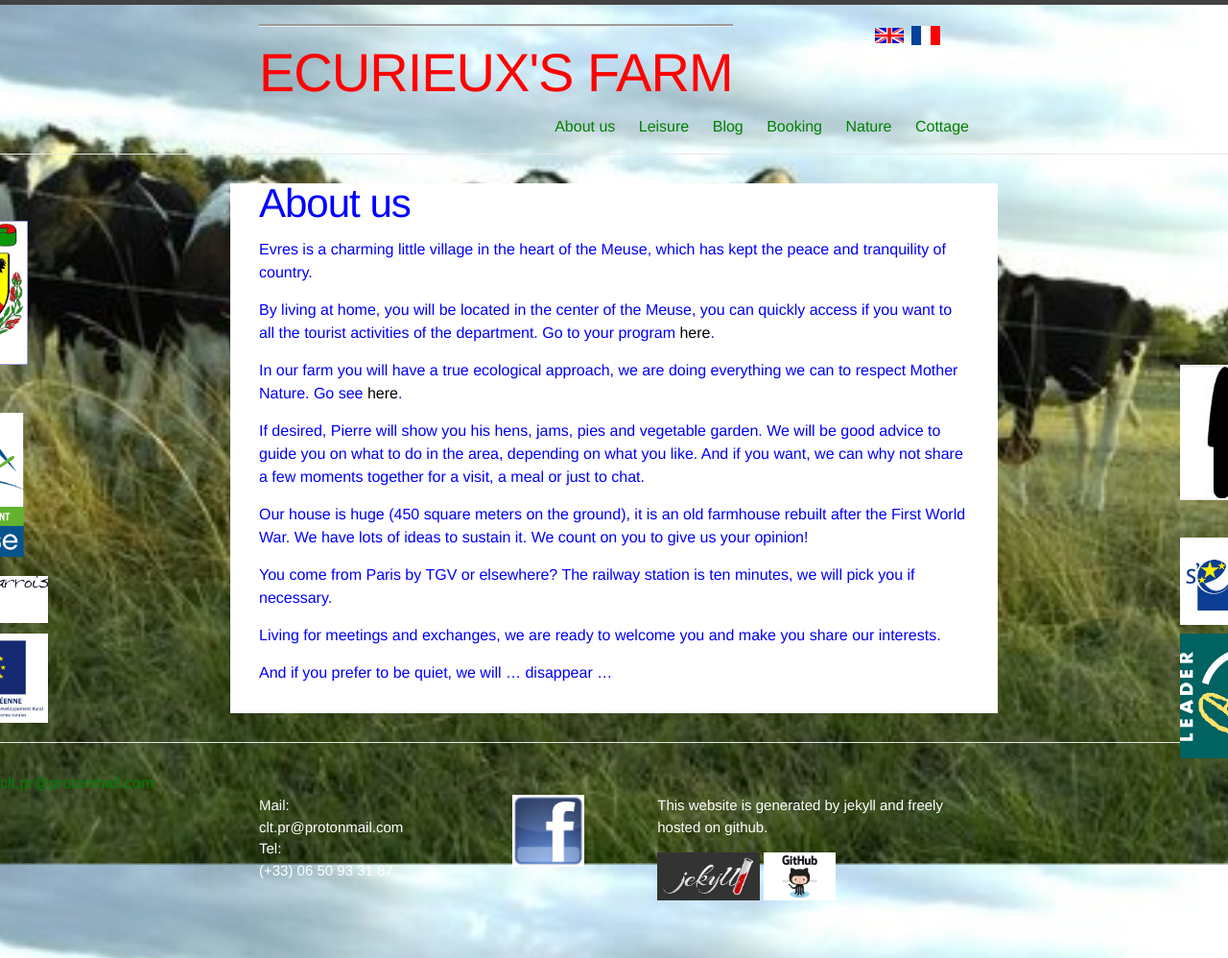
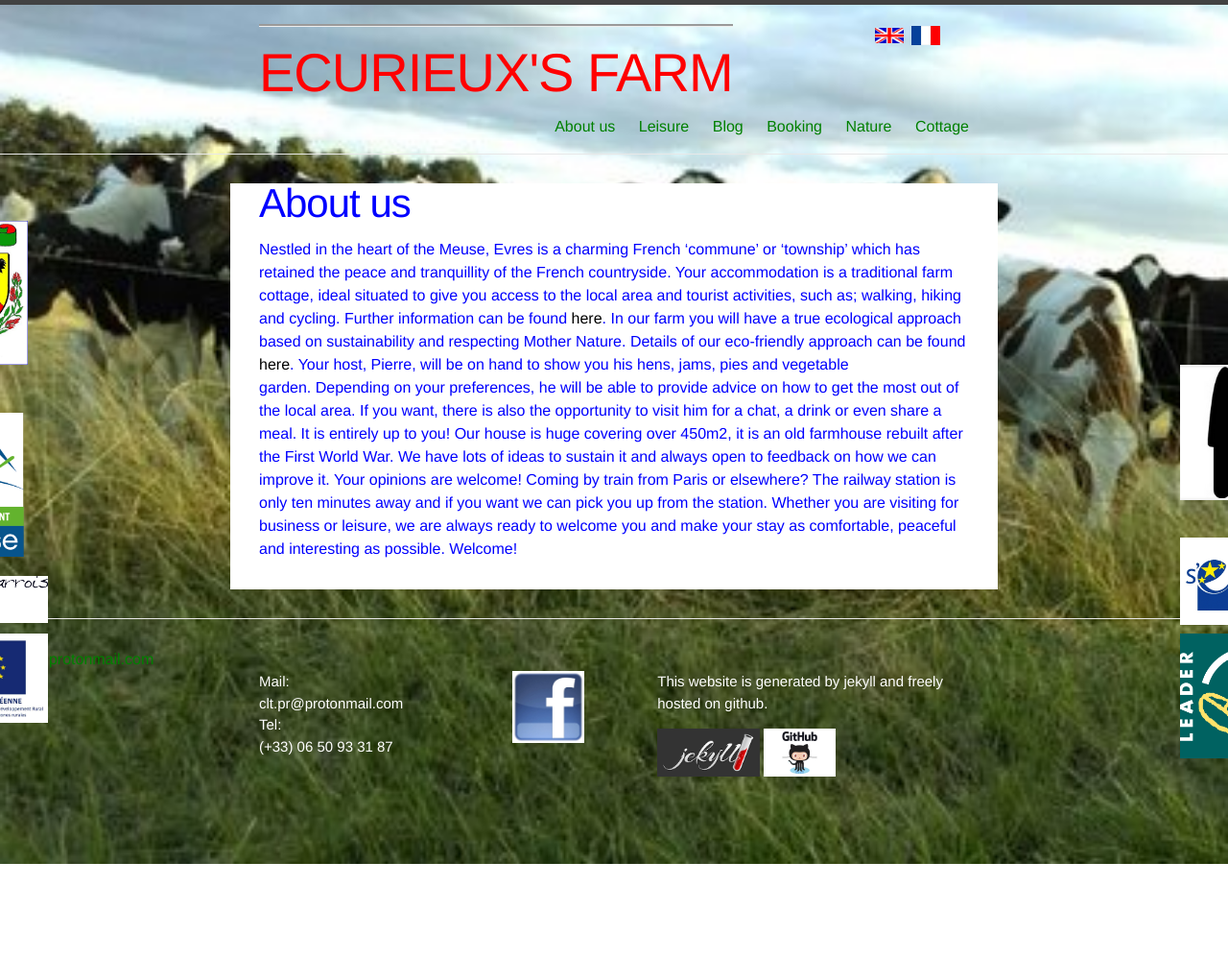
Before and after one commit to cltpr/cltpr.github.io, a Jekyll site: the page built from about_en.md, in a window 1280 px wide. Shown: the whole page at 96% size. Built offline with Jekyll 4.4.1, drawn with Linux system fonts in a browser that asks for light colours; after the commit the page ends 900 px from its top, so only the background shows below that.

Commit message:
englishWords

```diff
--- a/about_en.md
+++ b/about_en.md
@@ -5,35 +5,11 @@ link: about
 lang: en
 ---
 
-Evres is a charming little village in the heart of the Meuse, which has kept the peace and tranquility of country.
-
-By living at home, you will be located in the center of the Meuse, you can quickly access if you want to all the tourist activities of the department. Go to your program [here](/activities_en.html).
-
-In our farm you will have a true ecological approach, we are doing everything we can to respect Mother Nature. Go see [here](/ecology_en.html).
-
-<!--
-Here we are:
-
-![Nous](/images/profil.jpg)
-
-We have a daughter, who is 2 years old, and a dog, Iris, who is the real boss of the house:)
-
-
-![Iris](/images/irisChiot.png)
-
--->
-
-If desired, Pierre will show you his hens, jams, pies and vegetable garden.
-<!--
-Sonia, childminder approved and holder of BAFA, will keep and occupy your children safe if you want to leave without them. Soon they will no longer accept to live without her ...
--->
-We will be good advice to guide you on what to do in the area, depending on what you like.
-And if you want, we can why not share a few moments together for a visit, a meal or just to chat.
-
-Our house is huge (450 square meters on the ground), it is an old farmhouse rebuilt after the First World War. We have lots of ideas to sustain it. We count on you to give us your opinion!
-
-You come from Paris by TGV or elsewhere? The railway station is ten minutes, we will pick you if necessary.
-
-Living for meetings and exchanges, we are ready to welcome you and make you share our interests.
-
-And if you prefer to be quiet, we will ... disappear ...
+Nestled in the heart of the Meuse, Evres is a charming French ‘commune’ or ‘township’ which has retained the peace and tranquillity of the French countryside.
+Your accommodation is a traditional farm cottage, ideal situated to give you access to the local area and tourist activities, such as; walking, hiking and cycling.  Further information can be found [here](/activities_en.html).
+In our farm you will have a true ecological approach based on sustainability and respecting Mother Nature.  Details of our eco-friendly approach can be found [here](/ecology_en.html).
+Your host, Pierre, will be on hand to show you his hens, jams, pies and vegetable garden. Depending on your preferences, he will be able to provide advice on how to get the most out of the local area. If you want, there is also the opportunity to visit him for a chat, a drink or even share a meal. It is entirely up to you!
+Our house is huge covering over 450m2, it is an old farmhouse rebuilt after the First World War. We have lots of ideas to sustain it and always open to feedback on how we can improve it.  Your opinions are welcome!
+Coming by train from Paris or elsewhere? The railway station is only ten minutes away and if you want we can pick you up from the station.
+Whether you are visiting for business or leisure, we are always ready to welcome you and make your stay as comfortable, peaceful and interesting as possible.
+Welcome!
```
